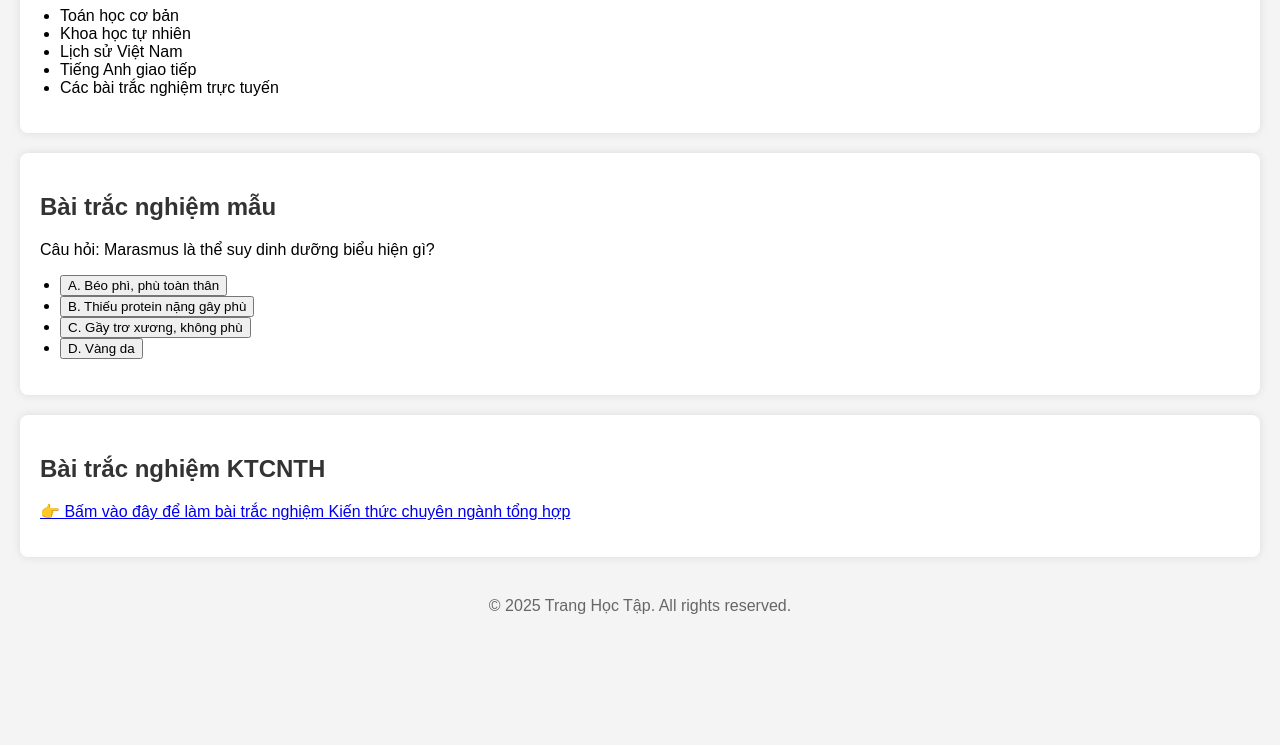
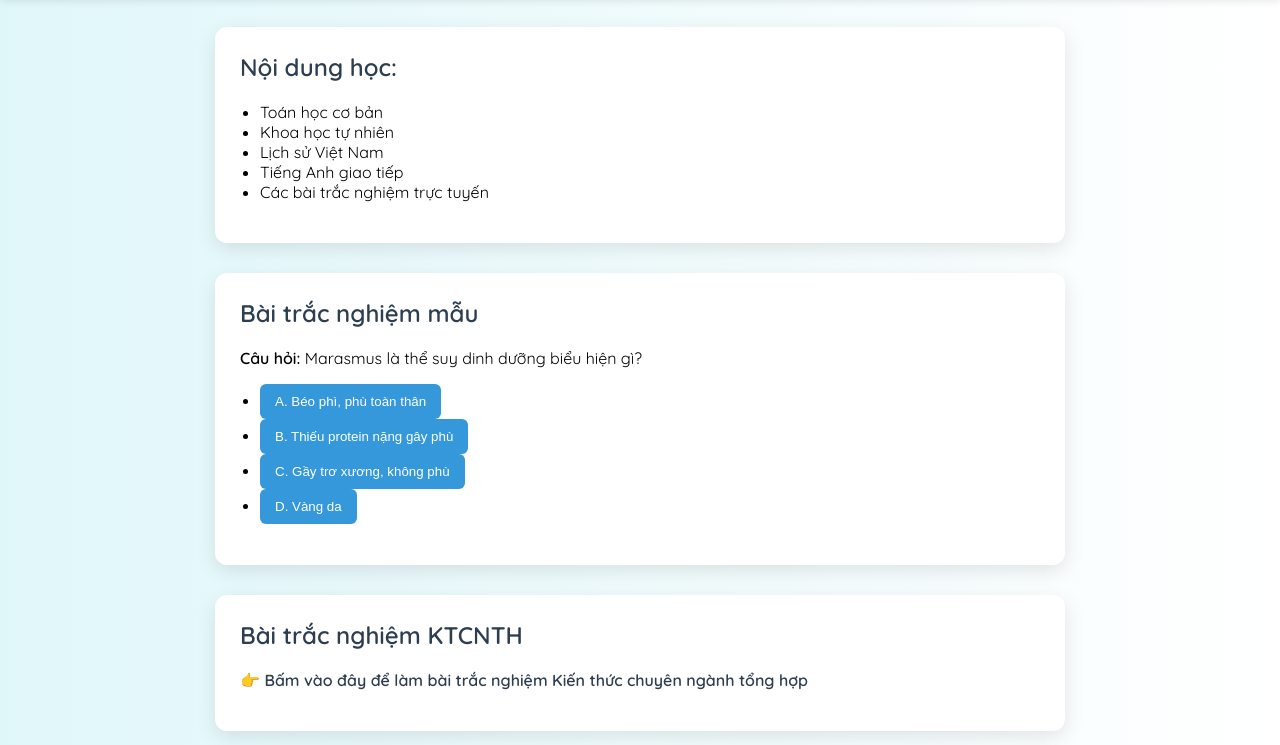
Before and after one commit to drnhatky/drnhatky.github.io, a plain HTML site: page index.html in a window 1280 px wide. Shown: the part 189-934 px from the top of the page. Before the commit the page ends 824 px from the top, so only its background shows below. Drawn offline with Linux system fonts and the light colour scheme.

Commit message:
Update index.html

```diff
--- a/index.html
+++ b/index.html
@@ -1,47 +1,77 @@
-
 <!DOCTYPE html>
 <html lang="vi">
 <head>
   <meta charset="UTF-8">
   <meta name="viewport" content="width=device-width, initial-scale=1.0">
   <title>Trang Học Tập</title>
+  <link href="https://fonts.googleapis.com/css2?family=Quicksand:wght@400;600&display=swap" rel="stylesheet">
   <style>
     body {
-      font-family: Arial, sans-serif;
-      background-color: #f4f4f4;
+      font-family: 'Quicksand', sans-serif;
+      background: linear-gradient(to right, #e0f7fa, #fff);
       margin: 0;
-      padding: 20px;
+      padding: 0;
     }
     header {
-      background-color: #4CAF50;
+      background: linear-gradient(to right, #43cea2, #185a9d);
       color: white;
-      padding: 20px;
+      padding: 30px 20px;
       text-align: center;
-      font-size: 24px;
+      font-size: 28px;
+      box-shadow: 0 4px 8px rgba(0, 0, 0, 0.1);
     }
     section {
-      margin-top: 20px;
+      margin: 30px auto;
       background: white;
-      padding: 20px;
-      border-radius: 8px;
-      box-shadow: 0 0 10px rgba(0,0,0,0.1);
+      padding: 25px;
+      border-radius: 12px;
+      max-width: 800px;
+      box-shadow: 0 6px 20px rgba(0, 0, 0, 0.1);
+      transition: transform 0.3s;
+    }
+    section:hover {
+      transform: translateY(-3px);
     }
     h2 {
-      color: #333;
+      color: #2c3e50;
+      margin-top: 0;
     }
     ul {
       padding-left: 20px;
     }
+    button {
+      background-color: #3498db;
+      color: white;
+      border: none;
+      padding: 10px 15px;
+      border-radius: 6px;
+      cursor: pointer;
+      transition: background-color 0.2s ease-in-out;
+    }
+    button:hover {
+      background-color: #2980b9;
+    }
+    a {
+      color: #2c3e50;
+      text-decoration: none;
+      font-weight: bold;
+    }
+    a:hover {
+      color: #e74c3c;
+    }
     footer {
       text-align: center;
-      margin-top: 40px;
-      color: #666;
+      margin-top: 60px;
+      padding: 20px;
+      background-color: #2c3e50;
+      color: white;
     }
   </style>
 </head>
 <body>
   <header>
-    🌟 Chào mừng bạn đến với Trang Học Tập 🌟
+    🌟 Chào mừng bạn đến với <strong>Trang Học Tập</strong> 🌟
+    <p>Nơi nâng cao kiến thức và luyện tập hiệu quả</p>
   </header>
 
   <section>
@@ -57,7 +87,7 @@
 
   <section>
     <h2>Bài trắc nghiệm mẫu</h2>
-    <p>Câu hỏi: Marasmus là thể suy dinh dưỡng biểu hiện gì?</p>
+    <p><strong>Câu hỏi:</strong> Marasmus là thể suy dinh dưỡng biểu hiện gì?</p>
     <ul>
       <li><button onclick="alert('Sai rồi 😥')">A. Béo phì, phù toàn thân</button></li>
       <li><button onclick="alert('Sai rồi 😥')">B. Thiếu protein nặng gây phù</button></li>
```
